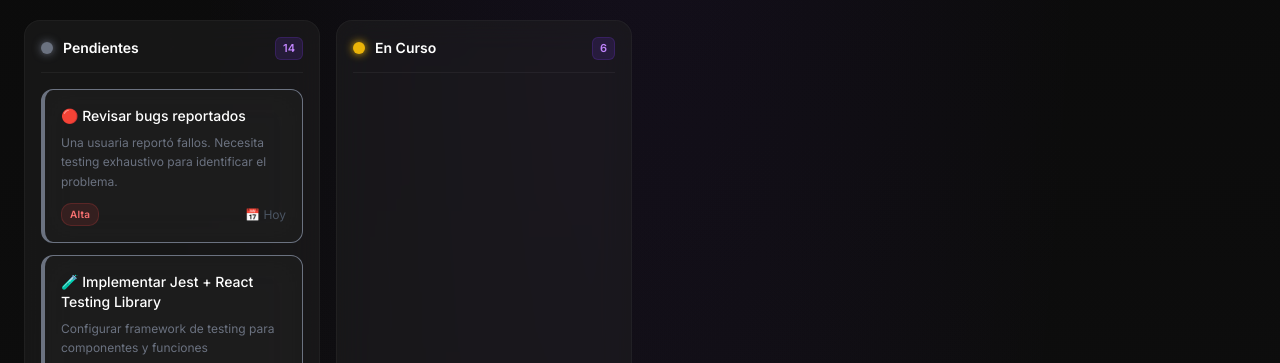
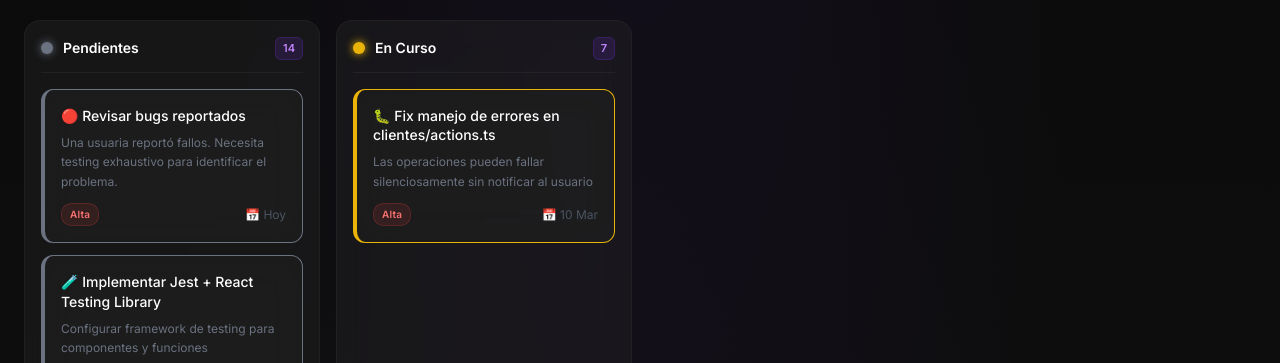
Before and after one commit to VGV1421/fitmanager-landing, a plain HTML site: page kanban.html in a window 1280 px wide. Shown: the part 437-800 px from the top of the page. Drawn offline with nearby package versions, Linux system fonts and the light colour scheme.

Commit message:
chore: mover Bug #1 a En Curso

```diff
--- a/kanban.html
+++ b/kanban.html
@@ -523,7 +523,18 @@
               </div>
               <span class="count-badge count">0</span>
             </div>
-            <div class="space-y-3 cards min-h-[300px]" id="app-en-progreso"></div>
+            <div class="space-y-3 cards min-h-[300px]" id="app-en-progreso">
+              <div class="kanban-card glass-card rounded-xl p-4 border-l-4 border-accent-yellow" draggable="true" ondragstart="drag(event)" ondragend="dragEnd(event)" data-id="bug-1">
+                <div class="flex items-start justify-between mb-2">
+                  <p class="text-white text-sm font-medium leading-snug">🐛 Fix manejo de errores en clientes/actions.ts</p>
+                </div>
+                <p class="text-gray-500 text-xs leading-relaxed mb-3">Las operaciones pueden fallar silenciosamente sin notificar al usuario</p>
+                <div class="flex items-center justify-between">
+                  <span class="priority-badge priority-high">Alta</span>
+                  <span class="text-gray-600 text-xs">📅 10 Mar</span>
+                </div>
+              </div>
+            </div>
 
           <!-- Hecho -->
           <div class="kanban-column glass-card rounded-2xl p-4" data-status="hecho" ondrop="drop(event)" ondragover="allowDrop(event)" ondragenter="dragEnter(event)" ondragleave="dragLeave(event)">
```
